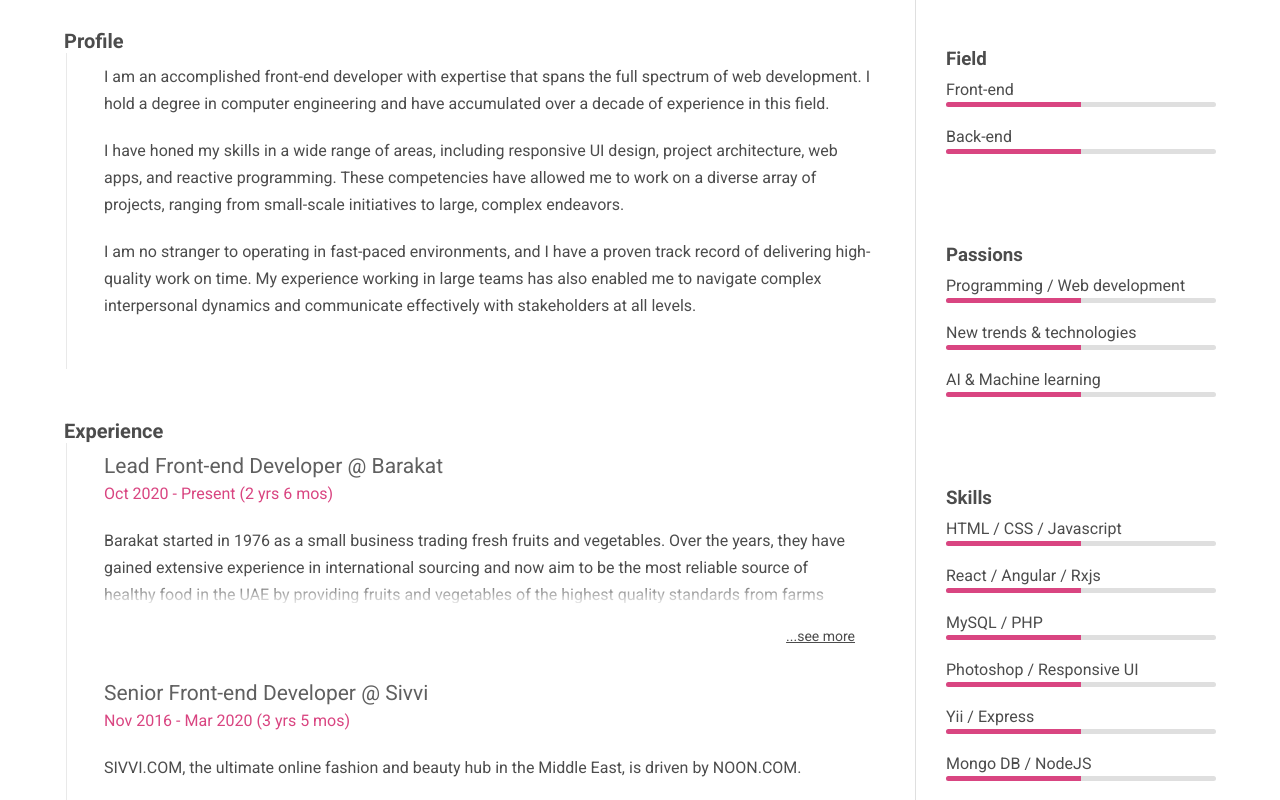
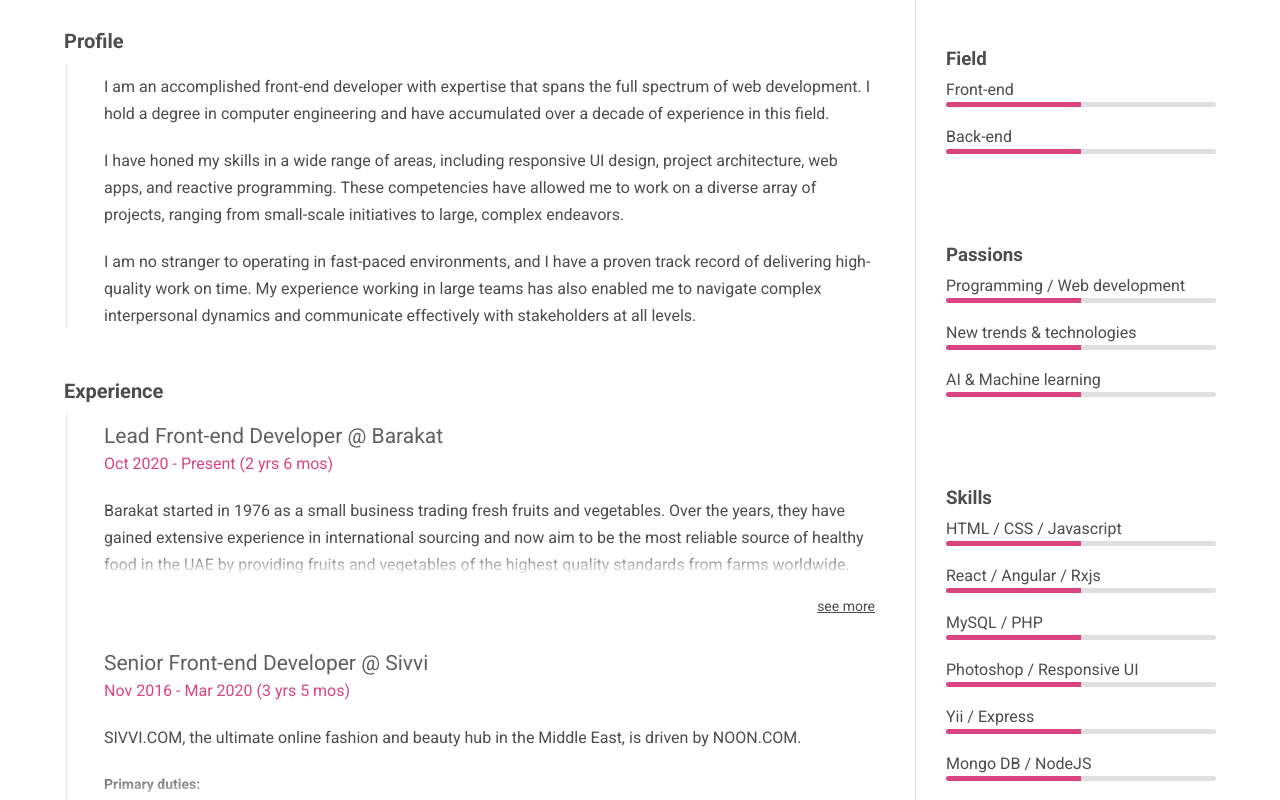
Before and after one commit to mrusmanali/mrusmanali, a Next.js app: page / in a window 1280 px wide. Shown: the part 160-960 px from the top of the page. Built offline with nearby package versions, Linux system fonts and the light colour scheme.

Commit message:
fixed styling

```diff
--- a/modules/Resume/components/Experience/components/ExpBlock/index.js
+++ b/modules/Resume/components/Experience/components/ExpBlock/index.js
@@ -34,7 +34,7 @@ function ExpBlock({data}) {
           })}
         </ul>
       </div>
-      {hidden && <a onClick={onClickToggle} className={styles.exptoggle}>...see more</a>}
+      {hidden && <a onClick={onClickToggle} className={styles.exptoggle}>see more</a>}
     </>
   );
 }
--- a/modules/Resume/components/Experience/components/ExpBlock/styles.module.scss
+++ b/modules/Resume/components/Experience/components/ExpBlock/styles.module.scss
@@ -29,7 +29,6 @@
       bottom: -30px;
       height: 20px;
       position: absolute;
-      background-color: #ffffff;
       box-shadow: 0 -10px 20px 10px rgb(255, 255, 255);
       -webkit-box-shadow: 0 -10px 20px 10px rgb(255, 255, 255);
     }
--- a/modules/Resume/components/Experience/styles.module.scss
+++ b/modules/Resume/components/Experience/styles.module.scss
@@ -1,9 +1,8 @@
 @import 'pallete';
 
 .experience {
-  margin-right: 20px;
-  padding-bottom: 30px;
   position: relative;
+  margin-bottom: 30px;
   &:before {
     bottom: 0;
     left: 2px;
@@ -17,6 +16,7 @@
   &_heading {
     font-size: 20px;
     margin-bottom: 10px;
+    padding-bottom: 10px;
     background-color: $neutral100;
   }
   &_content {
--- a/modules/Resume/components/Header/styles.module.scss
+++ b/modules/Resume/components/Header/styles.module.scss
@@ -21,10 +21,8 @@
     font-size: 21px;
     font-weight: 400;
     color: $primary40;
-    white-space: nowrap;
   }
   &_tech {
-    margin: 0 7px;
     font-size: 15px;
     margin-bottom: 5px;
     display: inline-block;
--- a/modules/Resume/components/Profile/styles.module.scss
+++ b/modules/Resume/components/Profile/styles.module.scss
@@ -1,8 +1,8 @@
 @import 'pallete';
 
 .profile {
-  padding-bottom: 30px;
   position: relative;
+  margin-bottom: 30px;
   &:before {
     bottom: 0;
     left: 2px;
@@ -13,13 +13,17 @@
     position: absolute;
     background-color: $neutral90;
   }
+
   &_heading {
     font-size: 20px;
     margin-bottom: 10px;
+    padding-bottom: 10px;
     background-color: $neutral100;
   }
+  &_content {
+    padding: 0 40px;
+  }
   &_text {
-    padding: 0 40px;
     line-height: 27px;
     margin-bottom: 20px;
   }
```
Also changed, not shown: modules/Resume/components/Profile/index.js (+21 -4 lines).
